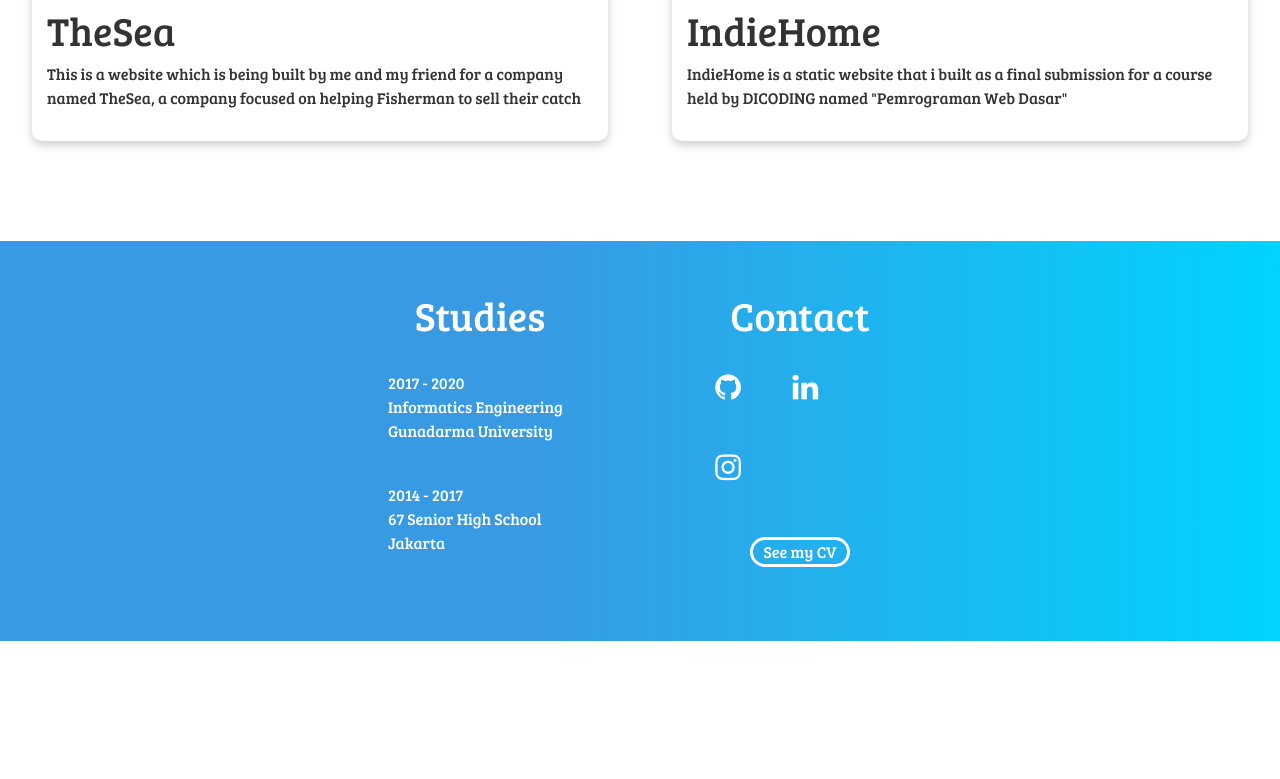
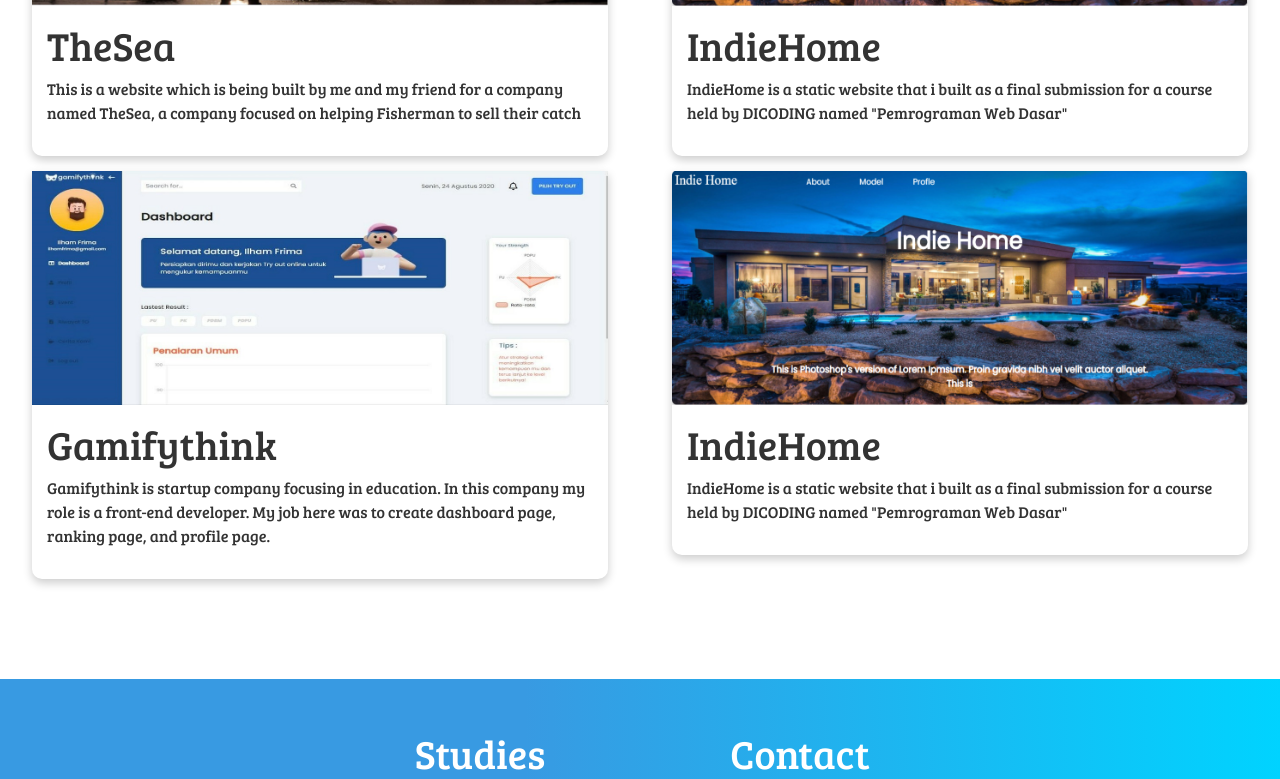
Before and after one commit to babdurrahman78/babdurrahman78.github.io, a plain HTML site: page index.html in a window 1280 px wide. Shown: the part 1004-1783 px from the top of the page. Before the commit the page ends 1645 px from the top, so only its background shows below. Drawn offline with nearby package versions, Linux system fonts and the light colour scheme.

Commit message:
add gamify project

```diff
--- a/asset/style.css
+++ b/asset/style.css
@@ -61,6 +61,7 @@ header{
 }
 .project .pic1{
 	display: flex;
+	margin: 15px 0;
 }
 
 .project .pic1 .image{
@@ -87,6 +88,15 @@ header{
 .project .pic1 .image:hover .text a{
 	color: rgb(56,154,226);
 }
+
+.project .pic1 .image .text .info{
+	text-overflow: ellipsis;
+	display: -webkit-box;
+	-webkit-line-clamp: 3;
+	-webkit-box-orient: vertical;
+	overflow: hidden;
+}
+
 .contact{
 	color: white;
 	width: 100%;
--- a/index.html
+++ b/index.html
@@ -51,7 +51,7 @@
 					<a target="_blank" href="thesea/index.html"><img src="asset/thesea.PNG"></a>
 					<div class="text">
 						<h1><a target="_blank" href="thesea/index.html">TheSea</a></h1>
-						<p>This is a website which is being built by me and my friend for a company named TheSea, a company focused on helping Fisherman to sell their catch</p>
+						<p class="info">This is a website which is being built by me and my friend for a company named TheSea, a company focused on helping Fisherman to sell their catch</p>
 					</div>
 				</div>
 			</div>
@@ -60,7 +60,27 @@
 					<a target="_blank" href="indiehome/index.html"><img src="asset/indiehome.PNG"></a>
 					<div class="text">
 						<h1><a target="_blank" href="indiehome/index.html">IndieHome</a></h1>
-						<p>IndieHome is a static website that i built as a final submission for a course held by DICODING named "Pemrograman Web Dasar" </p>
+						<p class="info">IndieHome is a static website that i built as a final submission for a course held by DICODING named "Pemrograman Web Dasar" </p>
+					</div>
+				</div>
+			</div>
+		</div>
+		<div class="pic1">
+			<div class="left">
+				<div class="image">
+					<a target="_blank" href="#"><img src="asset/dashboard.jpg"></a>
+					<div class="text">
+						<h1><a target="_blank" href="thesea/index.html">Gamifythink</a></h1>
+						<p class="info">Gamifythink is startup company focusing in education. In this company my role is a front-end developer. My job here was to create dashboard page, ranking page, and profile page.</p>
+					</div>
+				</div>
+			</div>
+			<div class="right">
+				<div class="image">
+					<a target="_blank" href="indiehome/index.html"><img src="asset/indiehome.PNG"></a>
+					<div class="text">
+						<h1><a target="_blank" href="indiehome/index.html">IndieHome</a></h1>
+						<p class="info">IndieHome is a static website that i built as a final submission for a course held by DICODING named "Pemrograman Web Dasar" </p>
 					</div>
 				</div>
 			</div>
```
Also changed, not shown: asset/dashboard.jpg (added), asset/rank.jpg (added), asset/search.jpg (added).
